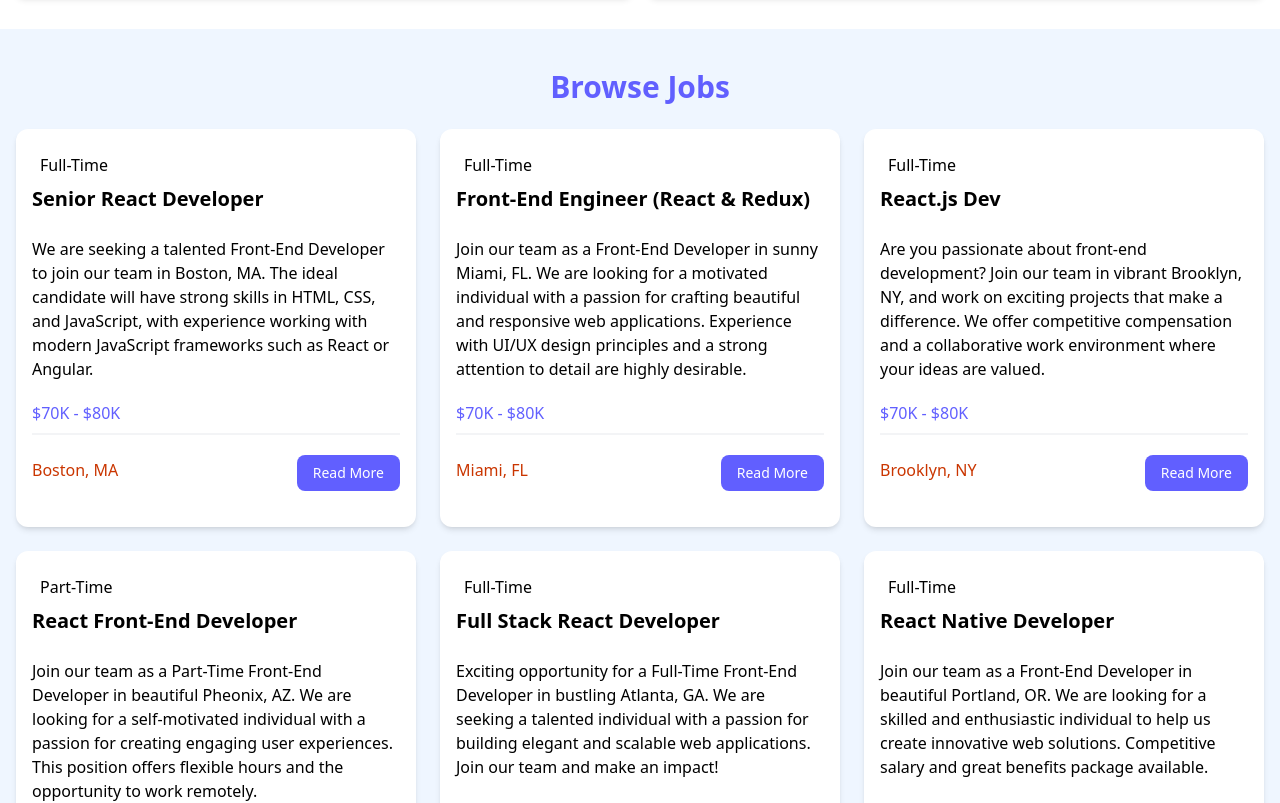
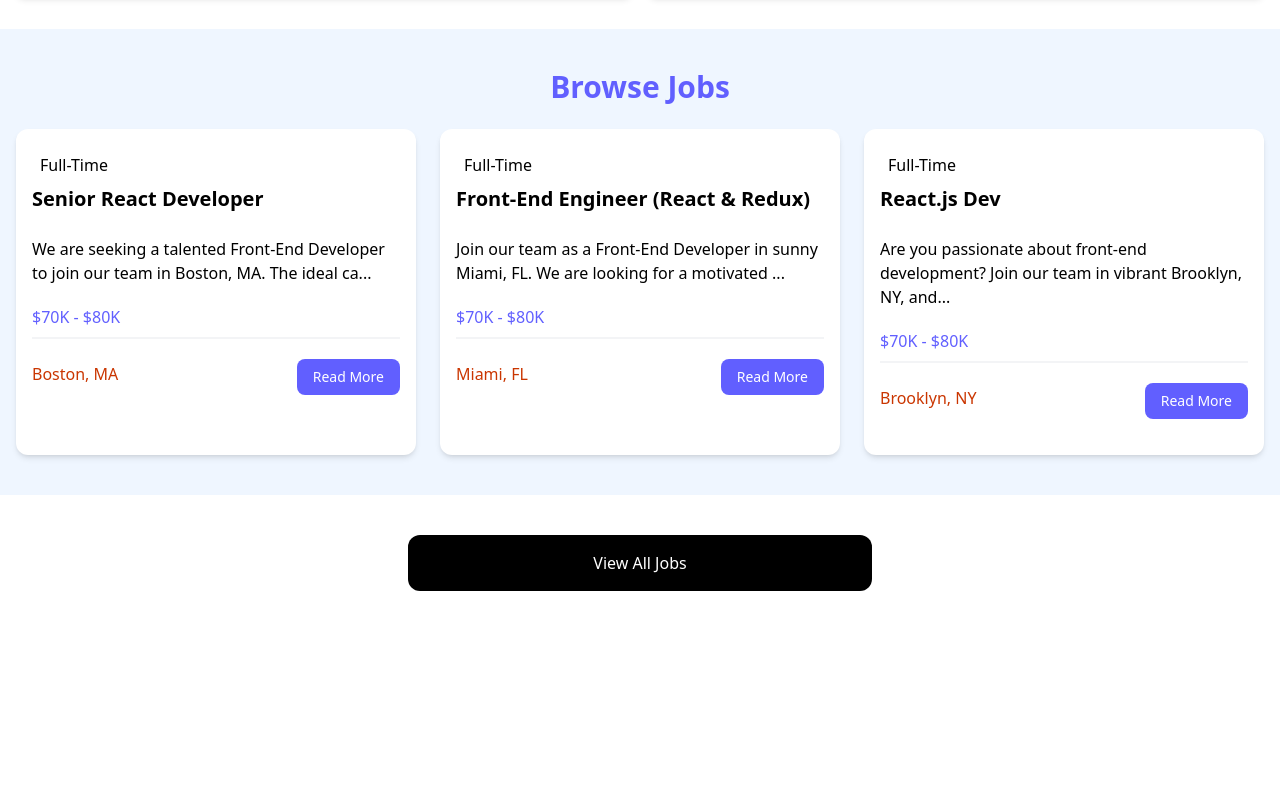
Before and after one commit to yasin1122/react-jobs-v2, a React (Vite) app: page / in a window 1280 px wide. Shown: the part 580-1383 px from the top of the page. After the commit the page ends 1211 px from the top, so only its background shows below. Built offline with nearby package versions, Linux system fonts and the light colour scheme.

Commit message:
view all button

```diff
--- a/src/App.tsx
+++ b/src/App.tsx
@@ -2,6 +2,7 @@
 import HomeCards from './components/HomeCards'
 import JobListings from './components/JobListings'
 import Navbar from './components/Navbar'
+import ViewAllJobs from './components/ViewAllJobs'
 
 const App = () => {
   return (
@@ -10,6 +11,7 @@
       <Hero />
       <HomeCards />
       <JobListings />
+      <ViewAllJobs />
     </>
   )
 }
--- a/src/components/JobListing.tsx
+++ b/src/components/JobListing.tsx
@@ -1,3 +1,5 @@
+import { useState } from 'react'
+
 interface Job {
   id: string
   type: string
@@ -8,6 +10,14 @@
 }
 
 const JobListing = ({ job }: { job: Job }) => {
+  const [showFullDescription, setFullDescription] = useState(false)
+
+  let description = job.description
+
+  if (!showFullDescription) {
+    description = description.substring(0, 90) + '...'
+  }
+
   return (
     <div className='bg-white rounded-xl shadow-md relative'>
       <div className='p-4'>
@@ -15,7 +25,7 @@
           <div className='text-gary-600 m-2'>{job.type}</div>
           <h3 className='text-xl font-bold'>{job.title}</h3>
         </div>
-        <div className='mb-5'>{job.description}</div>
+        <div className='mb-5'>{description}</div>
         <h3 className='text-indigo-500 mb-2'>{job.salary}</h3>
         <div className='border border-gray-100 mb-5'></div>
         <div className='flex flex-col lg:flex-row justify-between mb-4'>
--- a/src/components/JobListings.tsx
+++ b/src/components/JobListings.tsx
@@ -2,6 +2,8 @@
 import JobListing from './JobListing'
 
 const JobListings = () => {
+  const recentJobs = jobs.slice(0, 3)
+
   return (
     <section className='bg-blue-50 px-4 py-10'>
       <div className='container-xl lg:container m-auto'>
@@ -9,7 +11,7 @@
           Browse Jobs
         </h2>
         <div className='grid grid-cols-1 md:grid-cols-3 gap-6'>
-          {jobs.map(job => (
+          {recentJobs.map(job => (
             <JobListing
               key={job.id}
               job={job}
--- /dev/null
+++ b/src/components/ViewAllJobs.tsx
@@ -0,0 +1,13 @@
+const ViewAllJobs = () => {
+  return (
+    <section className='m-auto max-w-lg my-10 px-6'>
+      <a
+        href='/jobs'
+        className='block bg-black text-white text-center py-4 px-6 rounded-xl hover:bg-gray-700'>
+        View All Jobs
+      </a>
+    </section>
+  )
+}
+
+export default ViewAllJobs
```
